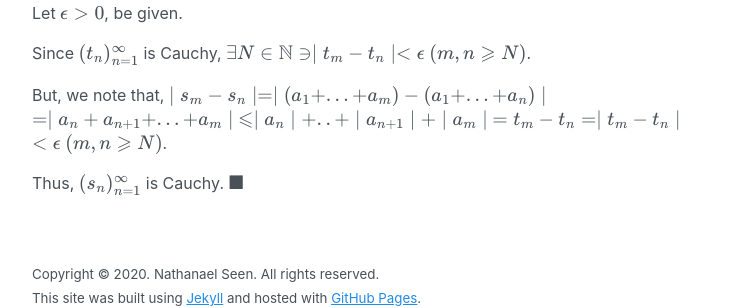
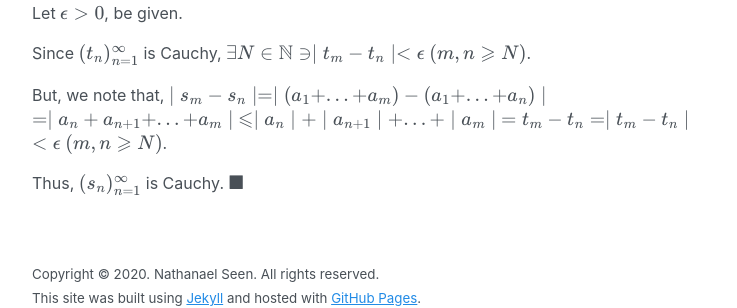
Before and after one commit to nathanaelseen/nathanaelseen.github.io, a Jekyll site: the page built from _pages/richardgoldbergex210q6.md, in a window 1280 px wide. Shown: the part 660-968 px from the top of the page, without its empty margins (272-1009 px from the left). Built offline with Jekyll 4.4.1, drawn with Linux system fonts in a browser that asks for light colours; formulas are drawn with MathJax 3.

Commit message:
Update page richardgoldebergex210q6.md'

```diff
--- a/_pages/richardgoldbergex210q6.md
+++ b/_pages/richardgoldbergex210q6.md
@@ -30,7 +30,7 @@ $$(m,n \geqslant N)$$.
 
 But, we note that, $$\mid s_m - s_n \mid = \mid (a_1 + ... + a_m) - (a_1 + ... + a_n) \mid$$
 $$ = \mid a_n + a_{n + 1} +  ... + a_m \mid$$
-$$ \leqslant \mid a_n \mid + .. + \mid a_{n + 1} \mid + \mid a_m \mid$$
+$$ \leqslant \mid a_n \mid + \mid a_{n + 1} \mid + ... + \mid a_m \mid$$
 $$ = t_m - t_n = \mid t_m - t_n \mid$$ $$< \epsilon$$ $$(m, n \geqslant N)$$.
 
 Thus, $$(s_n)_{n=1}^{\infty}$$ is Cauchy. $$\blacksquare$$
```
